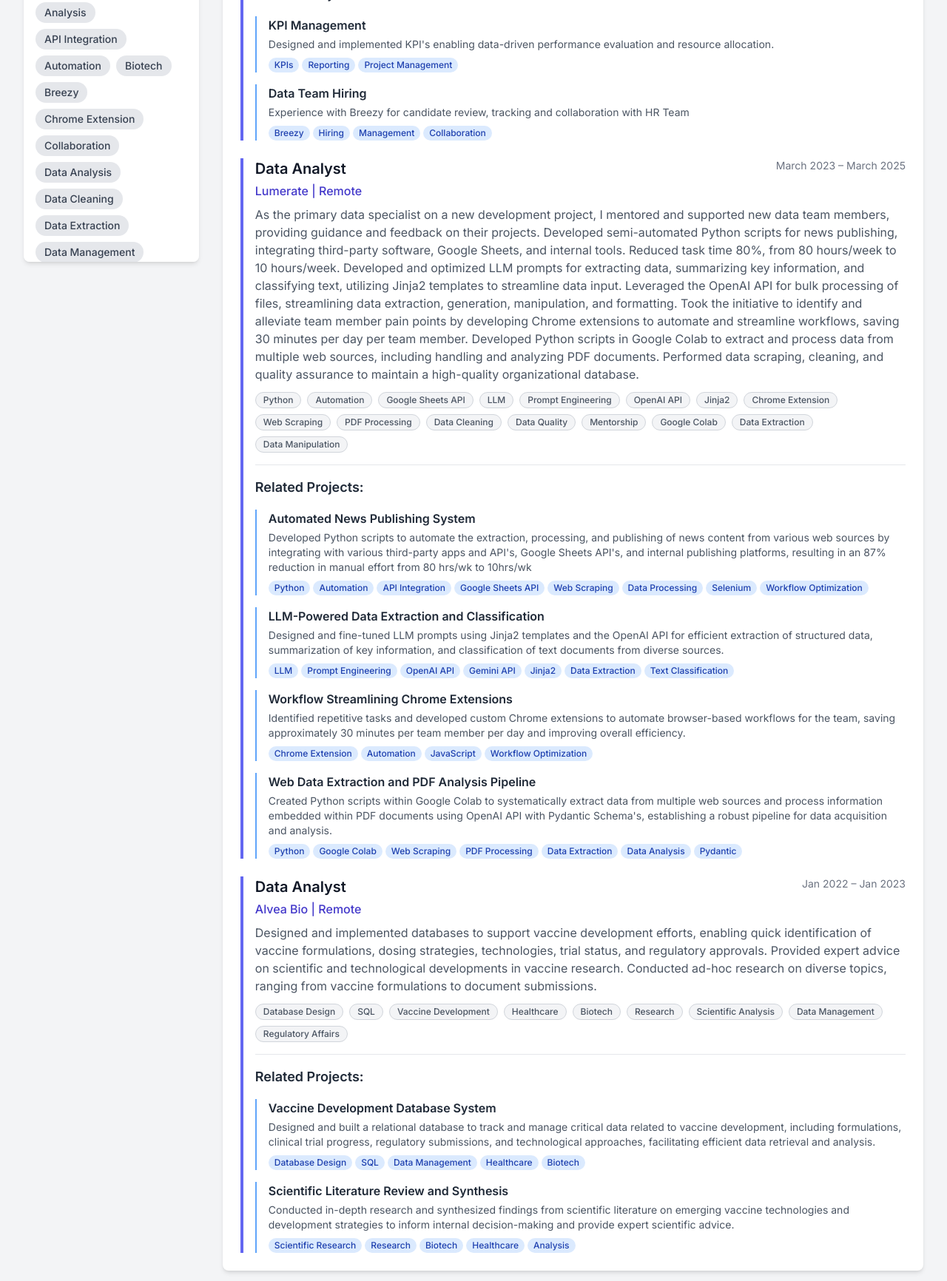
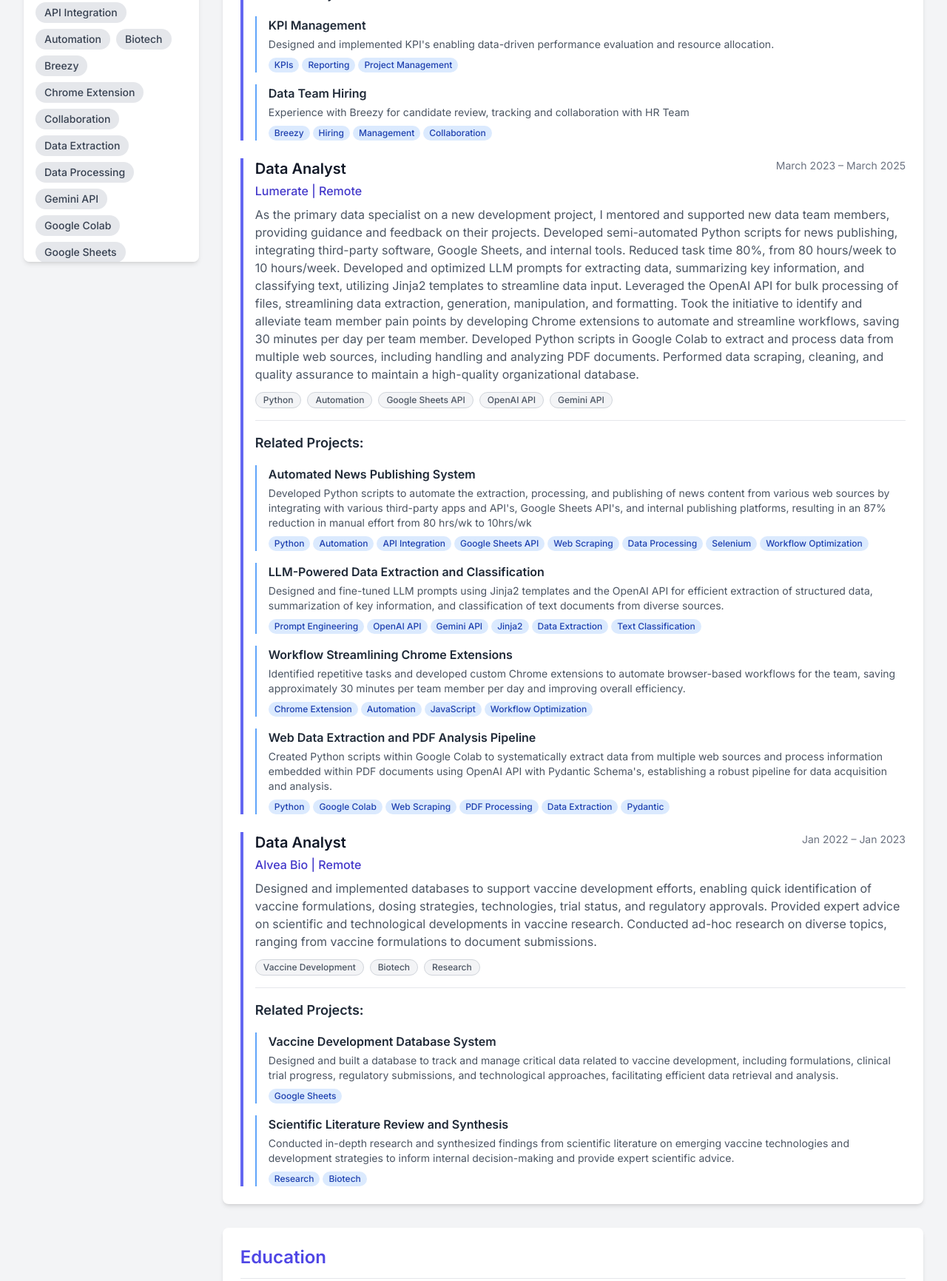
Before and after one commit to pmmarvyn/Resume, a plain HTML site: page index.html in a window 1280 px wide. Shown: the part 837-2569 px from the top of the page at 74% size. Drawn offline with nearby package versions, Linux system fonts and the light colour scheme.

Commit message:
Update index.html

```diff
--- a/index.html
+++ b/index.html
@@ -241,7 +241,7 @@
                 location: 'Remote',
                 years: 'March 2023 – March 2025',
                 description: 'As the primary data specialist on a new development project, I mentored and supported new data team members, providing guidance and feedback on their projects. Developed semi-automated Python scripts for news publishing, integrating third-party software, Google Sheets, and internal tools. Reduced task time 80%, from 80 hours/week to 10 hours/week. Developed and optimized LLM prompts for extracting data, summarizing key information, and classifying text, utilizing Jinja2 templates to streamline data input. Leveraged the OpenAI API for bulk processing of files, streamlining data extraction, generation, manipulation, and formatting. Took the initiative to identify and alleviate team member pain points by developing Chrome extensions to automate and streamline workflows, saving 30 minutes per day per team member. Developed Python scripts in Google Colab to extract and process data from multiple web sources, including handling and analyzing PDF documents. Performed data scraping, cleaning, and quality assurance to maintain a high-quality organizational database.',
-                tags: ['Python', 'Automation', 'Google Sheets API', 'LLM', 'Prompt Engineering', 'OpenAI API', 'Jinja2', 'Chrome Extension', 'Web Scraping', 'PDF Processing', 'Data Cleaning', 'Data Quality', 'Mentorship', 'Google Colab', 'Data Extraction', 'Data Manipulation'],
+                tags: ['Python', 'Automation', 'Google Sheets API', 'OpenAI API','Gemini API'],
                 projects: [ // Projects for this role
                     {
                         title: 'Automated News Publishing System',
@@ -251,7 +251,7 @@
                     {
                         title: 'LLM-Powered Data Extraction and Classification',
                         description: 'Designed and fine-tuned LLM prompts using Jinja2 templates and the OpenAI API for efficient extraction of structured data, summarization of key information, and classification of text documents from diverse sources.',
-                        tags: ['LLM', 'Prompt Engineering', 'OpenAI API', 'Gemini API', 'Jinja2', 'Data Extraction', 'Text Classification']
+                        tags: ['Prompt Engineering', 'OpenAI API', 'Gemini API', 'Jinja2', 'Data Extraction', 'Text Classification']
                     },
                      {
                         title: 'Workflow Streamlining Chrome Extensions',
@@ -261,7 +261,7 @@
                      {
                         title: 'Web Data Extraction and PDF Analysis Pipeline',
                         description: 'Created Python scripts within Google Colab to systematically extract data from multiple web sources and process information embedded within PDF documents using OpenAI API with Pydantic Schema\'s, establishing a robust pipeline for data acquisition and analysis.',
-                        tags: ['Python', 'Google Colab', 'Web Scraping', 'PDF Processing', 'Data Extraction', 'Data Analysis', 'Pydantic']
+                        tags: ['Python', 'Google Colab', 'Web Scraping', 'PDF Processing', 'Data Extraction', 'Pydantic']
                     }
                 ]
             },
@@ -271,17 +271,17 @@
                 location: 'Remote',
                 years: 'Jan 2022 – Jan 2023',
                 description: 'Designed and implemented databases to support vaccine development efforts, enabling quick identification of vaccine formulations, dosing strategies, technologies, trial status, and regulatory approvals. Provided expert advice on scientific and technological developments in vaccine research. Conducted ad-hoc research on diverse topics, ranging from vaccine formulations to document submissions.',
-                tags: ['Database Design', 'SQL', 'Vaccine Development', 'Healthcare', 'Biotech', 'Research', 'Scientific Analysis', 'Data Management', 'Regulatory Affairs'],
+                tags: ['Vaccine Development','Biotech', 'Research'],
                 projects: [ // Projects for this role
                     {
                         title: 'Vaccine Development Database System',
-                        description: 'Designed and built a relational database to track and manage critical data related to vaccine development, including formulations, clinical trial progress, regulatory submissions, and technological approaches, facilitating efficient data retrieval and analysis.',
-                        tags: ['Database Design', 'SQL', 'Data Management', 'Healthcare', 'Biotech']
+                        description: 'Designed and built a database to track and manage critical data related to vaccine development, including formulations, clinical trial progress, regulatory submissions, and technological approaches, facilitating efficient data retrieval and analysis.',
+                        tags: ['Google Sheets']
                     },
                      {
                         title: 'Scientific Literature Review and Synthesis',
                         description: 'Conducted in-depth research and synthesized findings from scientific literature on emerging vaccine technologies and development strategies to inform internal decision-making and provide expert scientific advice.',
-                        tags: ['Scientific Research', 'Research', 'Biotech', 'Healthcare', 'Analysis']
+                        tags: ['Research', 'Biotech']
                     }
                 ]
             }
```
